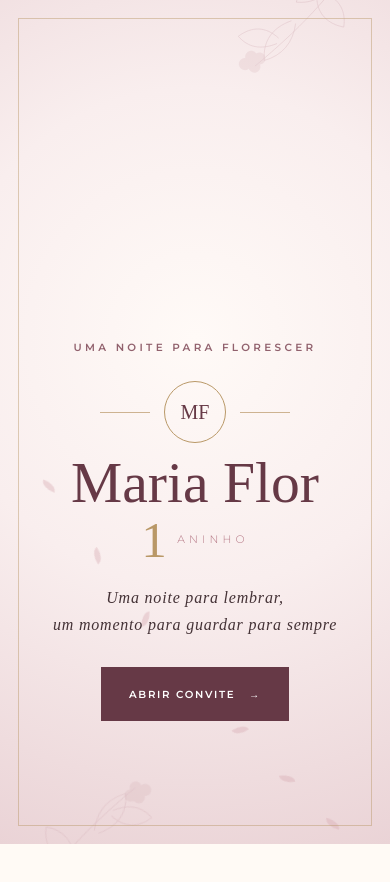
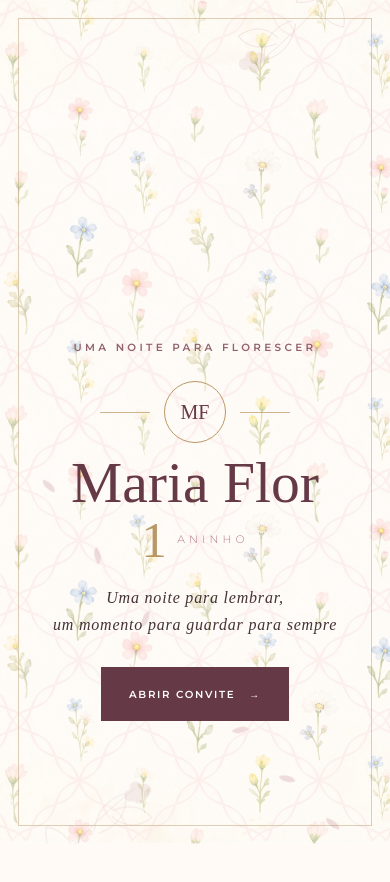
Before and after one commit to leonildomilu/Maria, a plain HTML site: page index.html in a window 390 px wide. Shown: the top 882 px of the page. Drawn offline with Linux system fonts and the light colour scheme; a web font is replaced by a local one.

Commit message:
Fundo: substituir rosa-plano pela estampa floral aquarelada (PDF) em abertura, hero, galeria e rodapé

```diff
--- a/index.html
+++ b/index.html
@@ -63,7 +63,7 @@ a{color:inherit;text-decoration:none}
 [data-reveal].revealed{opacity:1;transform:none}
 
 /* ══════════ TELA DE ABERTURA ══════════ */
-.opening{z-index:1000;background:radial-gradient(circle at 50% 40%,#fffaf7 0,#f9eeee 46%,#ead3d6);place-items:center;transition:opacity 1s,visibility 1s;display:grid;position:fixed;inset:0;overflow:hidden}
+.opening{z-index:1000;background:linear-gradient(rgba(255,250,245,.5),rgba(255,250,245,.5)),url(img/estampa.jpg) center/cover;place-items:center;transition:opacity 1s,visibility 1s;display:grid;position:fixed;inset:0;overflow:hidden}
 .opening:after{content:"";pointer-events:none;border:1px solid #b9986773;position:absolute;inset:18px}
 .opening--away{opacity:0;visibility:hidden}
 .opening-card{text-align:center;z-index:2;animation:1.4s both opening-in;position:relative}
@@ -90,7 +90,7 @@ a{color:inherit;text-decoration:none}
 .nav-toggle{color:var(--wine);background:transparent;border:0;display:none}
 
 /* ══════════ HERO (nome + foto) ══════════ */
-.hero{background:linear-gradient(105deg,#fffaf6 0 53%,#efdadd 53%);grid-template-columns:.86fr 1.14fr;align-items:center;gap:7vw;min-height:100svh;padding:110px max(6vw,2rem) 55px;display:grid;position:relative;overflow:hidden}
+.hero{background:linear-gradient(105deg,#fffaf6 0 53%,transparent 53%),url(img/estampa.jpg) center/cover;grid-template-columns:.86fr 1.14fr;align-items:center;gap:7vw;min-height:100svh;padding:110px max(6vw,2rem) 55px;display:grid;position:relative;overflow:hidden}
 .hero-copy{z-index:2;justify-self:end;position:relative}
 .hero-copy>.eyebrow{color:var(--rose)}
 .hero-copy>.script{margin:1.1rem 0 -1rem;font-size:2.2rem}
@@ -131,7 +131,7 @@ a{color:inherit;text-decoration:none}
 .celebration-flower{width:330px;color:var(--blush);position:absolute;bottom:-120px;right:-50px;transform:rotate(-20deg)}
 
 /* ══════════ GALERIA (fotografias) ══════════ */
-.gallery-section{background:#f1dfe1;padding:8rem 8vw 10rem;position:relative}
+.gallery-section{background:linear-gradient(rgba(255,250,245,.3),rgba(255,250,245,.3)),url(img/estampa.jpg) center/cover;padding:8rem 8vw 10rem;position:relative}
 .section-heading{text-align:center;max-width:620px;margin:0 auto 5rem}
 .section-heading .eyebrow{color:var(--rose)}
 .section-heading h2 em,.where-copy h2 em,.gift-section h2 em{color:var(--rose);font-style:italic}
@@ -202,7 +202,7 @@ a{color:inherit;text-decoration:none}
 .button--aguardando{opacity:.5;cursor:not-allowed;pointer-events:none}
 
 /* ══════════ RODAPÉ ══════════ */
-footer{text-align:center;color:var(--wine);background:#ead2d5;padding:8rem 2rem 5rem;position:relative;overflow:hidden}
+footer{text-align:center;color:var(--wine);background:linear-gradient(rgba(255,250,245,.4),rgba(255,250,245,.4)),url(img/estampa.jpg) center/cover;padding:8rem 2rem 5rem;position:relative;overflow:hidden}
 footer>.eyebrow{color:#986875}
 .footer-name{font:clamp(3.4rem,8vw,6.5rem)/1 var(--script);margin:1rem 0 0}
 .footer-age{font:1.4rem var(--serif);text-transform:uppercase;letter-spacing:.25em}
@@ -238,7 +238,7 @@ footer small{letter-spacing:.25em;margin-top:2rem;font-size:.57rem;display:block
   .nav-wrap nav{opacity:0;visibility:hidden;background:#fffaf6;flex-direction:column;gap:0;padding:.7rem;transition:all .25s;position:absolute;top:60px;left:12px;right:12px;transform:translateY(-10px);box-shadow:0 18px 50px #5a323d26}
   .nav-wrap nav.nav-open{opacity:1;visibility:visible;transform:none}
   .nav-wrap nav a{border-bottom:1px solid #f0dfe1;padding:1rem}
-  .hero{background:linear-gradient(#fffaf6 0 46%,#efdadd 46%);flex-direction:column;gap:3rem;min-height:auto;padding:115px 1.2rem 4rem;display:flex}
+  .hero{background:linear-gradient(#fffaf6 0 46%,transparent 46%),url(img/estampa.jpg) center top/cover;flex-direction:column;gap:3rem;min-height:auto;padding:115px 1.2rem 4rem;display:flex}
   .hero-copy{text-align:center;align-self:stretch}
   .hero-copy>.script{font-size:1.8rem}
   .hero h2{font-size:4.9rem}
```
Also changed, not shown: img/estampa.jpg (added).
